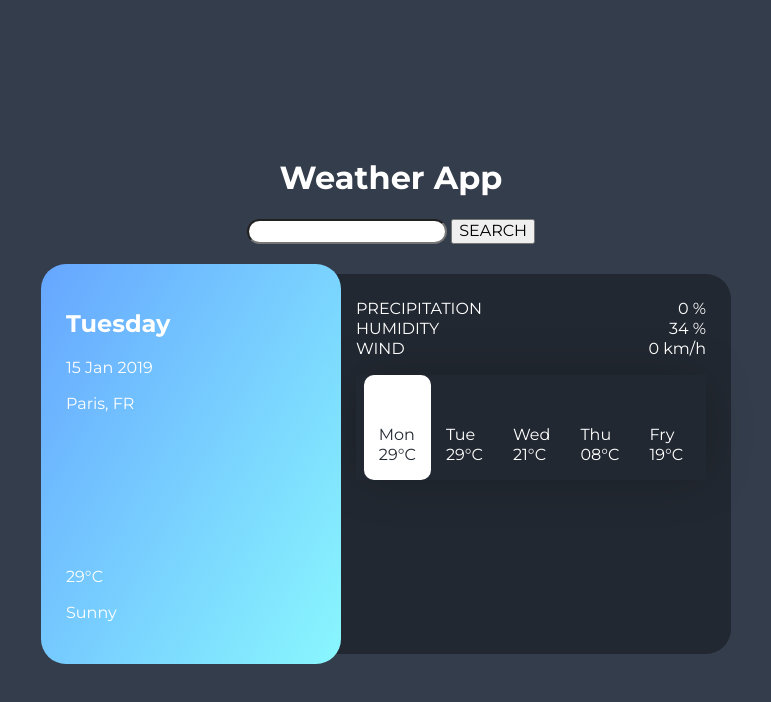
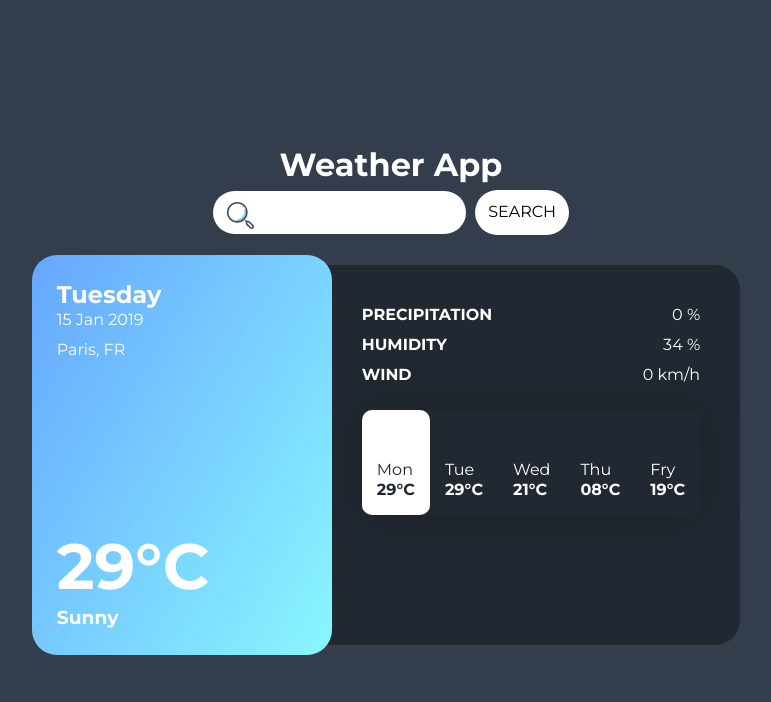
Before and after one commit to kulchaka/weather, a plain HTML site: page index.html in a window 1280 px wide. Shown: the whole page, without its empty margins (249-1020 px from the left). Drawn offline with Linux system fonts and the light colour scheme.

Commit message:
final desktop HTML&CSS

```diff
--- a/css/style.css
+++ b/css/style.css
@@ -22,6 +22,13 @@ body {
     color: #ffffff;
 }
 
+h1,
+h2,
+h3,
+p {
+    margin: 0;
+}
+
 .container {
     margin: 15px;
 }
@@ -31,11 +38,34 @@ body {
 }
 
 .search__form {
+    margin-top: 5px;
     text-align: center;
 }
 
 .search__input {
+    border: none;
     border-radius: 25px;
+    background-image: url('../img/icons8-search.svg');
+    background-position: 10px 7px;
+    background-repeat: no-repeat;
+    background-size: 35px;
+    padding: 12px 0px 12px 61px;
+}
+
+.search__btn {
+    margin-left: 5px;
+    padding: 13px;
+    background-color: #fff;
+    border-radius: 25px;
+    border: none;
+    transition: all 0.1s linear;
+}
+
+.search__btn:hover {
+    box-shadow: 0 0 50px -5px rgba(0, 0, 0, 0.25);
+    background-color: #222831;
+    color: #fff;
+    cursor: pointer;
 }
 
 .result-block {
@@ -61,11 +91,18 @@ body {
     ;
 }
 
+.temp__temperature {
+    font-size: 4em
+}
+
+.location__city {
+    margin-top: 10px;
+}
+
 .result-block__days {
-    min-width: 400px;
     margin: 10px;
     margin-left: -10px;
-    padding: 25px;
+    padding: 40px;
     border-top-right-radius: 25px;
     border-bottom-right-radius: 25px;
     background-color: #222831;
@@ -76,12 +113,22 @@ body {
     justify-content: space-between;
 }
 
+.res-block+.res-block {
+    margin-top: 10px;
+}
+
+.res-block__title {
+    font-weight: 700;
+}
+
 .week-list {
+    margin-top: 25px;
     margin-left: 0;
     padding-left: 0;
     display: flex;
     justify-content: center;
     box-shadow: 0 0 50px -5px rgba(0, 0, 0, 0.25);
+    border-radius: 10px;
 }
 
 .day-block {
@@ -99,10 +146,14 @@ body {
     background: #fff;
     color: #222831;
     cursor: pointer;
-    transform: scale(1.15, 1.15);
+    transform: scale(1.05);
 }
 
 .day-block_active {
     background: #fff;
     color: #222831;
 }
+
+.day__temp {
+    font-weight: 700;
+}
--- a/index.html
+++ b/index.html
@@ -14,7 +14,7 @@
         <h1 class="search__title">Weather App</h1>
         <form class="search__form" action="">
           <input class="search__input" type="text" />
-          <button type="submit">SEARCH</button>
+          <button class="search__btn" type="submit">SEARCH</button>
         </form>
       </div>
       <div class="result-block">
@@ -25,22 +25,22 @@
             <p class="location__city">Paris, FR</p>
           </div>
           <div class="temp">
-            <p class="temp__temperature">29°C</p>
-            <p class="temp__desc">Sunny</p>
+            <h1 class="temp__temperature">29°C</h1>
+            <h3 class="temp__desc">Sunny</h3>
           </div>
         </div>
         <div class="result-block__days">
           <div class="data-block">
             <div class="res-block prec">
-              <span class="prec__title">PRECIPITATION</span
+              <span class="res-block__title prec__title">PRECIPITATION</span
               ><span class="prec__result">0 %</span>
             </div>
             <div class="res-block hum">
-              <span class="hum__title">HUMIDITY</span
+              <span class="res-block__title hum__title">HUMIDITY</span
               ><span class="hum__result">34 %</span>
             </div>
             <div class="res-block wind">
-              <span class="wind__title">WIND</span
+              <span class="res-block__title wind__title">WIND</span
               ><span class="wind__result">0 km/h</span>
             </div>
           </div>
```
Also changed, not shown: img/icons8-search.svg (added).
